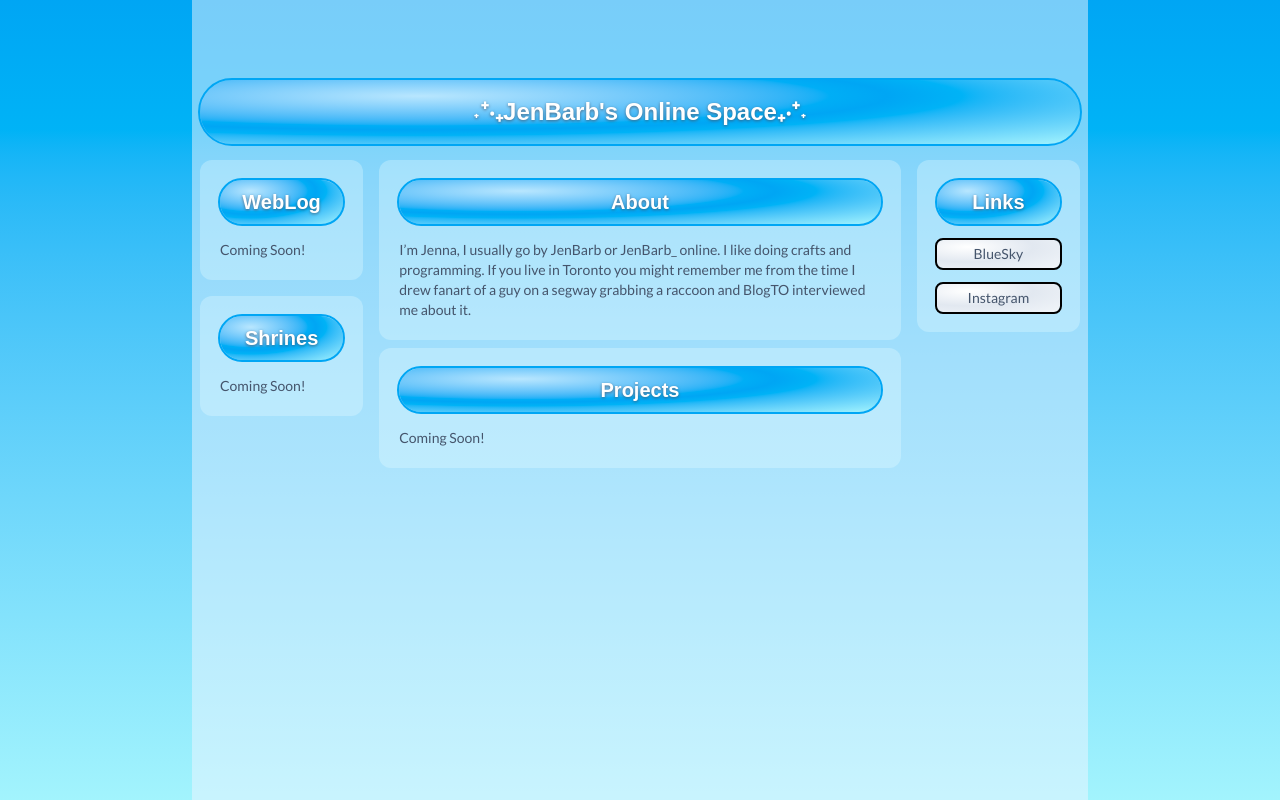
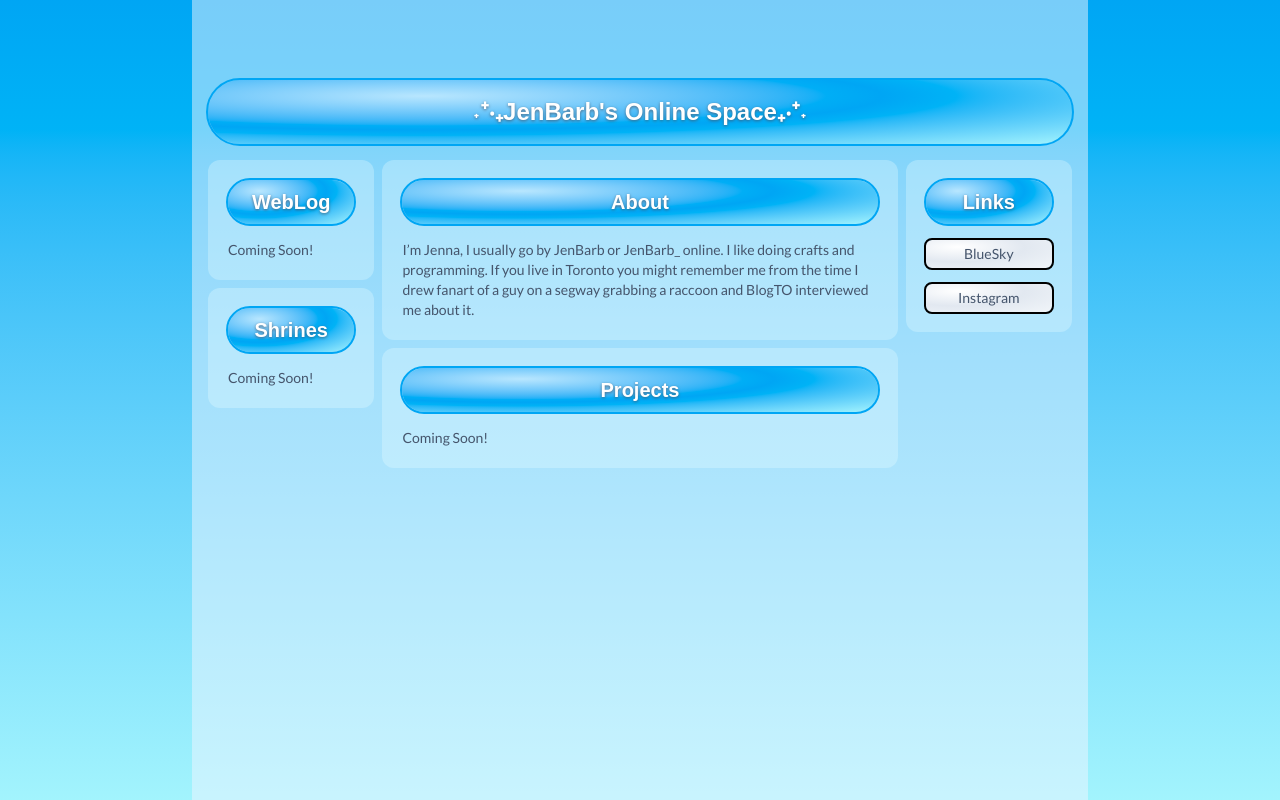
Before and after one commit to JennaBarbara/my-neocities, a Next.js app: page /home in a window 1280 px wide. Built offline with nearby package versions, Linux system fonts and the light colour scheme; a web font is replaced by a local one.

Commit message:
fiddling with the padding

```diff
--- a/app/home/page.tsx
+++ b/app/home/page.tsx
@@ -16,12 +16,12 @@ export default function Home() {
   return (
     <div className="flex min-h-screen items-center justify-center bg-linear-to-t from-cyan-200 to-sky-500">
 
-      <main className="grid grid-cols-1 md:grid-cols-5 min-h-screen w-full max-w-4xl content-start py-20 px-2 bg-blue-50/50 gap-4">
+      <main className="grid grid-cols-1 md:grid-cols-5 min-h-screen w-full max-w-4xl content-start py-20 px-4 bg-blue-50/50 gap-x-2 gap-y-4">
           {/* header section */}
         <Heading text="˖⁺‧₊JenBarb's Online Space₊‧⁺˖" className="col-span-1 md:col-span-5 text-2xl p-4" />
 
         {/* left section */}
-        <div className="col-span-1 flex flex-col content-start gap-4">
+        <div className="col-span-1 flex flex-col content-start gap-2">
         <Card
             title="WebLog"
         >
```
